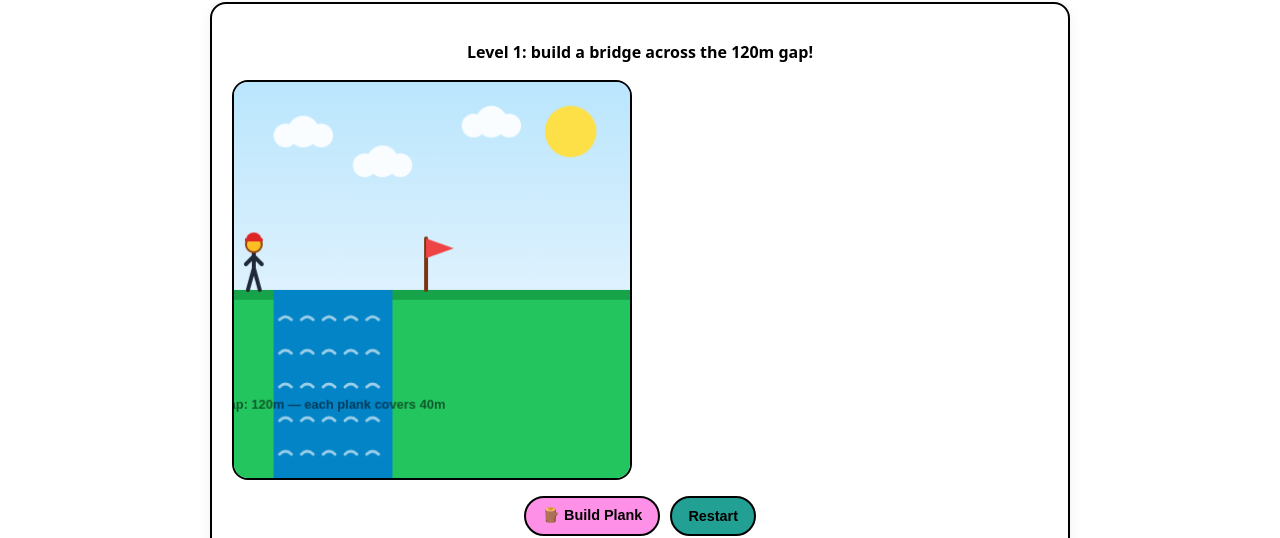
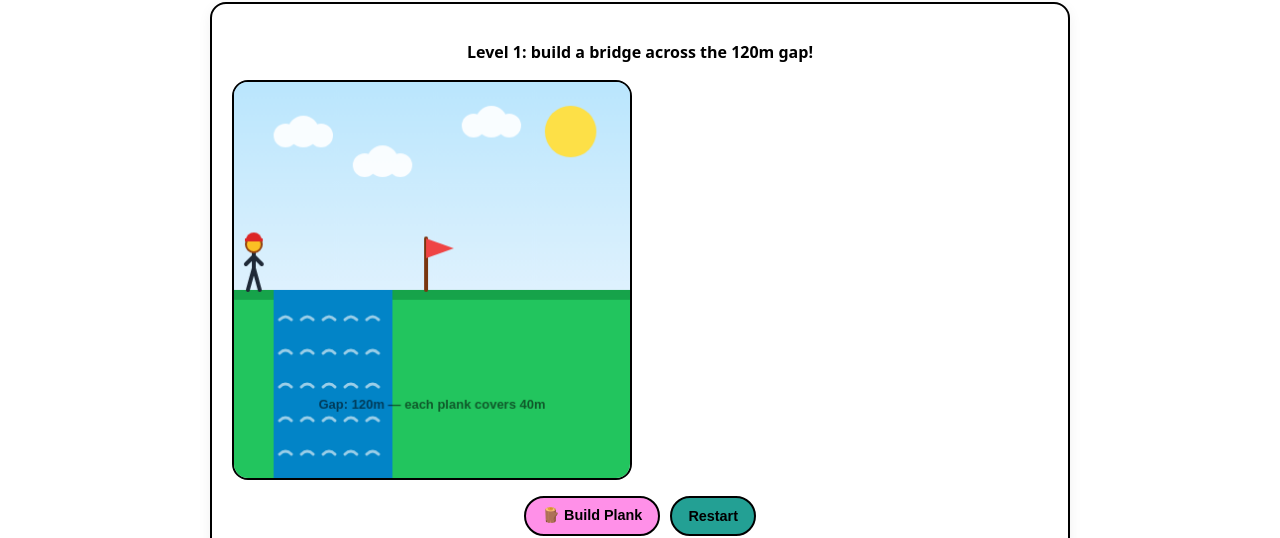
Before and after one commit to ansehuma1-dotcom/mini-game-arcade, a plain HTML site: page bridge-builder.html in a window 1280 px wide. Shown: the part 391-929 px from the top of the page. Drawn offline with Linux system fonts and the light colour scheme.

Commit message:
Fix Bridge Builder gap caption clipping (centre on canvas, capitalise Gap)

```diff
--- a/bridge-builder.html
+++ b/bridge-builder.html
@@ -207,7 +207,7 @@
     // gap marker while building
     if(!crossing&&!won&&bridgeLen()<gap){
       ctx.fillStyle='rgba(0,0,0,0.55)';ctx.font='bold 13px sans-serif';ctx.textAlign='center';
-      ctx.fillText('gap: '+gap+'m — each plank covers '+PLANK_W+'m',BANK+gap/2,GROUND+120);
+      ctx.fillText('Gap: '+gap+'m — each plank covers '+PLANK_W+'m',W/2,GROUND+120);
     }
     drawWalker(walkerX,GROUND);
     if(won){
```
